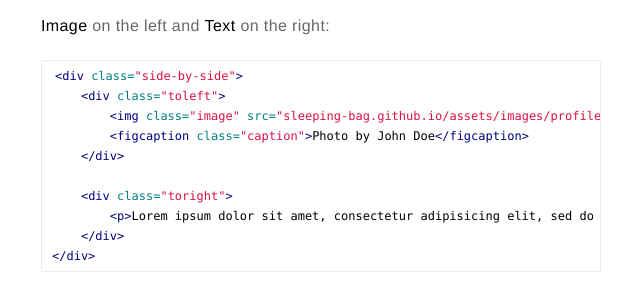
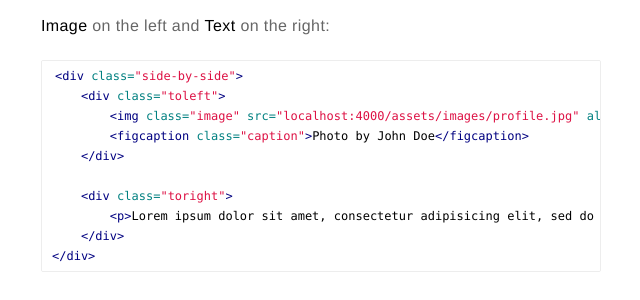
Before and after one commit to sleeping-bag/sleeping-bag.github.io, a Jekyll site: the page built from _posts/2015-02-24-markdown-extra-components.markdown, in a window 1280 px wide and 1400 px high, scrolled down 1038 px. Shown: the part 151-451 px from the top of the window, without its empty margins (319-959 px from the left). Built offline with Jekyll 4.4.1, drawn with Linux system fonts in a browser that asks for light colours; some of the changed text lies outside the part shown.

Commit message:
Fixed url bug

```diff
--- a/_config.yml
+++ b/_config.yml
@@ -6,7 +6,9 @@
 external-image: false
 picture: "assets/images/profile.jpg"
 
-url: sleeping-bag.github.io
+#url: sleeping-bag.github.io
+url: localhost:4000
+baseurl: ""
 # your url: http://USERNAME.github.io
 
 permalink: /:title/
--- a/_includes/nav.html
+++ b/_includes/nav.html
@@ -2,14 +2,15 @@
     <ul class="list">
         {% if page.title != "Home" %}
             <li class="item">
-                <a class="link" href="{{ site.url }}/">Home</a>
+                <a class="link" href="{{ site.url | prepend: site.baseurl }}/">Home</a>
             </li>
         {% endif %}
 
         {% if site.blog == true %}
             {% if page.title != "Blog" %}
                 <li class="item">
-                    <a class="link" href="{{ site.url }}/blog">Blog</a>
+                    <a class="link" href="{{ site.url | prepend: site.baseurl}}/blog">Blog</a>
+                    {{ post.url | prepend: site.baseurl }}
                 </li>
             {% endif %}
         {% endif %}
@@ -17,7 +18,7 @@
         {% if site.projects == true %}
             {% if page.title != "Projects" %}
                 <li class="item">
-                    <a class="link" href="{{ site.url }}/projects">Projects</a>
+                    <a class="link" href="{{ site.url | prepend: site.baseurl}}/projects">Projects</a>
                 </li>
             {% endif %}
         {% endif %}
@@ -25,7 +26,7 @@
         {% if site.about == true %}
             {% if page.title != "About" %}
                 <li class="item">
-                    <a class="link" href="{{ site.url }}/about">About</a>
+                    <a class="link" href="{{ site.url| prepend: site.baseurl }}/about">About</a>
                 </li>
             {% endif %}
         {% endif %}
```
Also changed, not shown: 11 other files.
